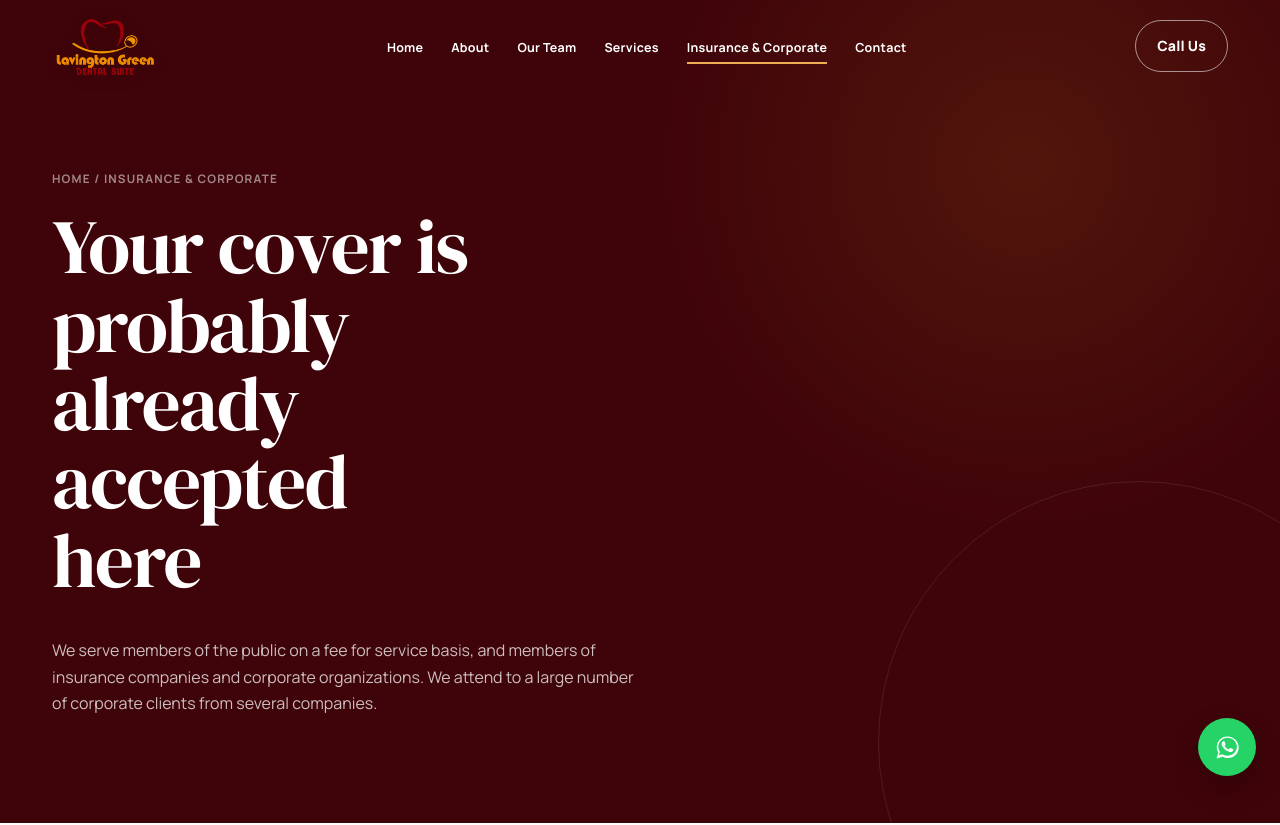
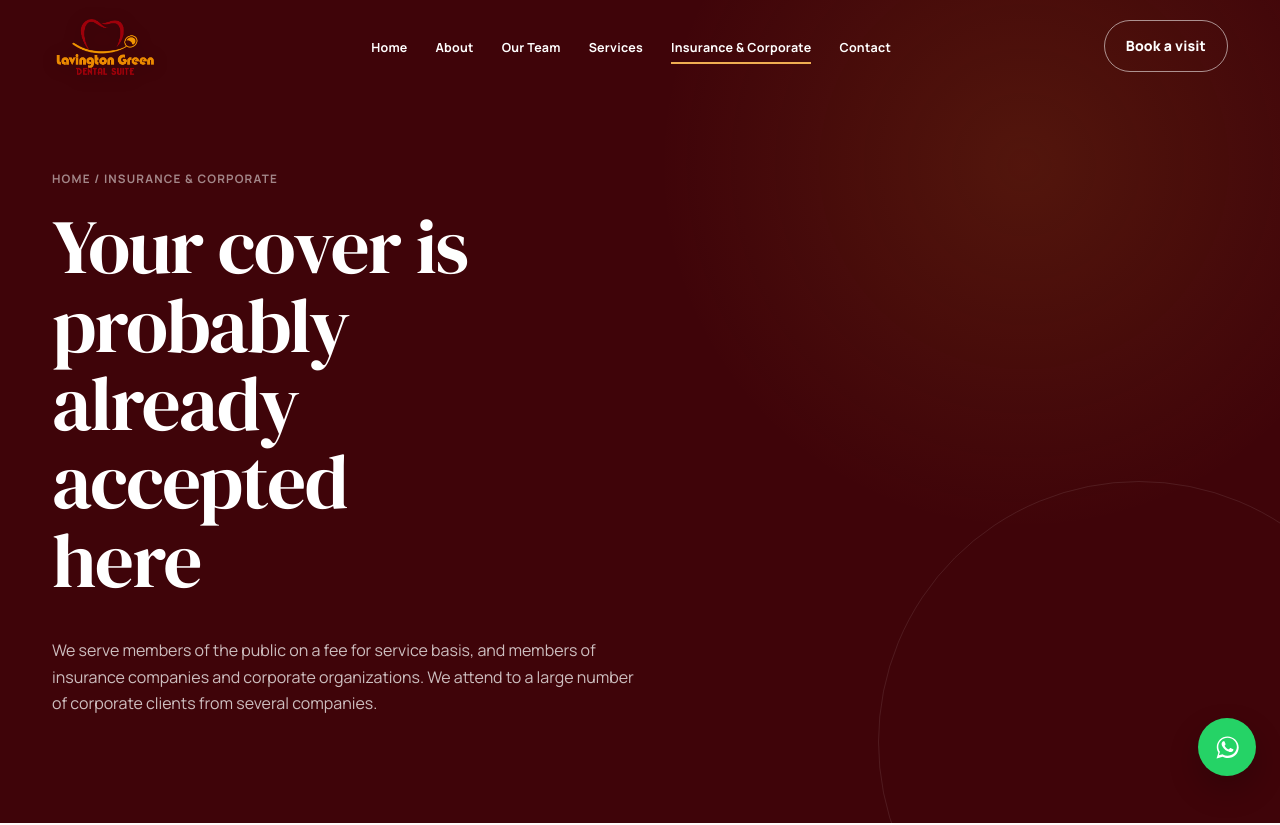
Before and after one commit to robinmigwi/lavington-green-dental, a plain HTML site: page lavington-green-dental/insurance.html in a window 1280 px wide. Shown: the top 825 px of the page. Drawn offline with Linux system fonts and the light colour scheme.

Commit message:
Add sitewide appointment booking access

```diff
--- a/lavington-green-dental/insurance.html
+++ b/lavington-green-dental/insurance.html
@@ -21,7 +21,7 @@
       <li><a href="contact.html">Contact</a></li>
     </ul>
     <div class="navcta">
-      <a class="btn btn-outline" href="tel:+254706820099">Call Us</a>
+      <a class="btn btn-outline" href="index.html#book">Book a visit</a>
       <button class="hamburger" aria-label="Menu"><span></span><span></span><span></span></button>
     </div>
   </nav>
```
